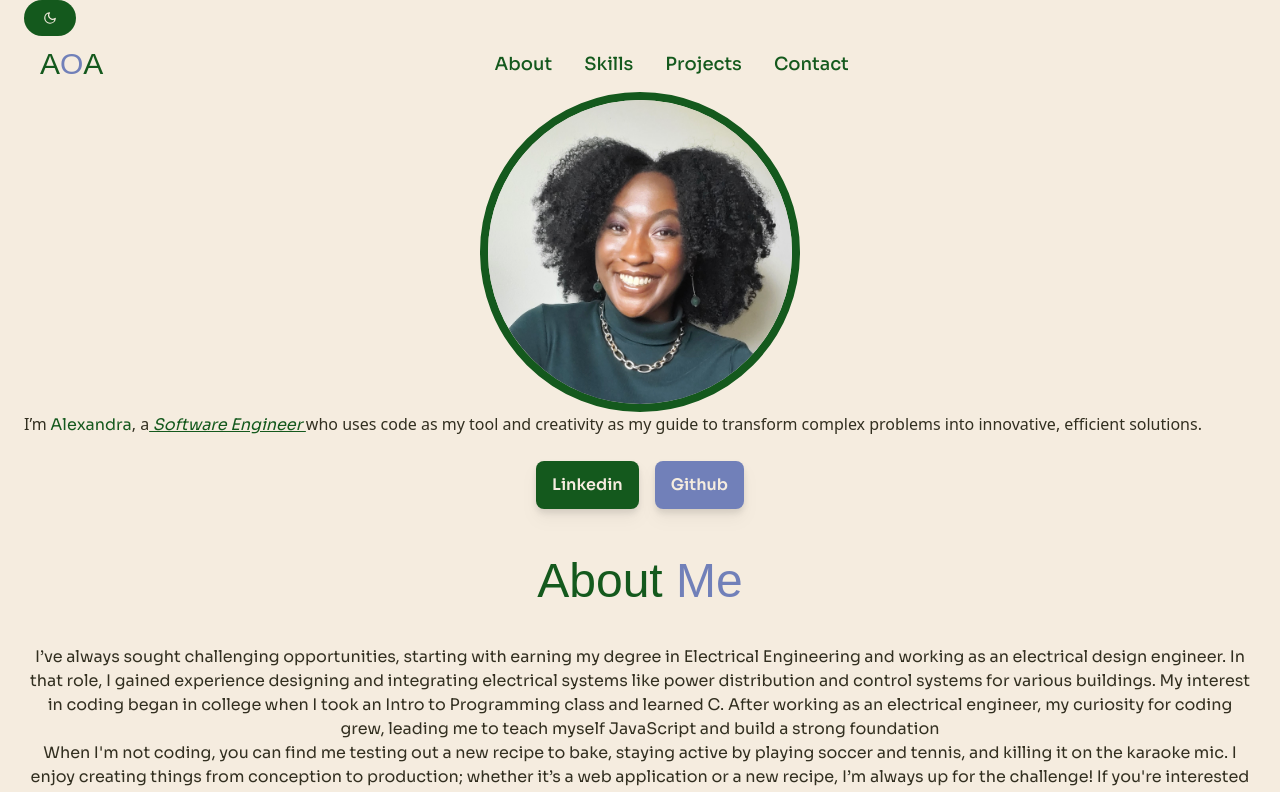
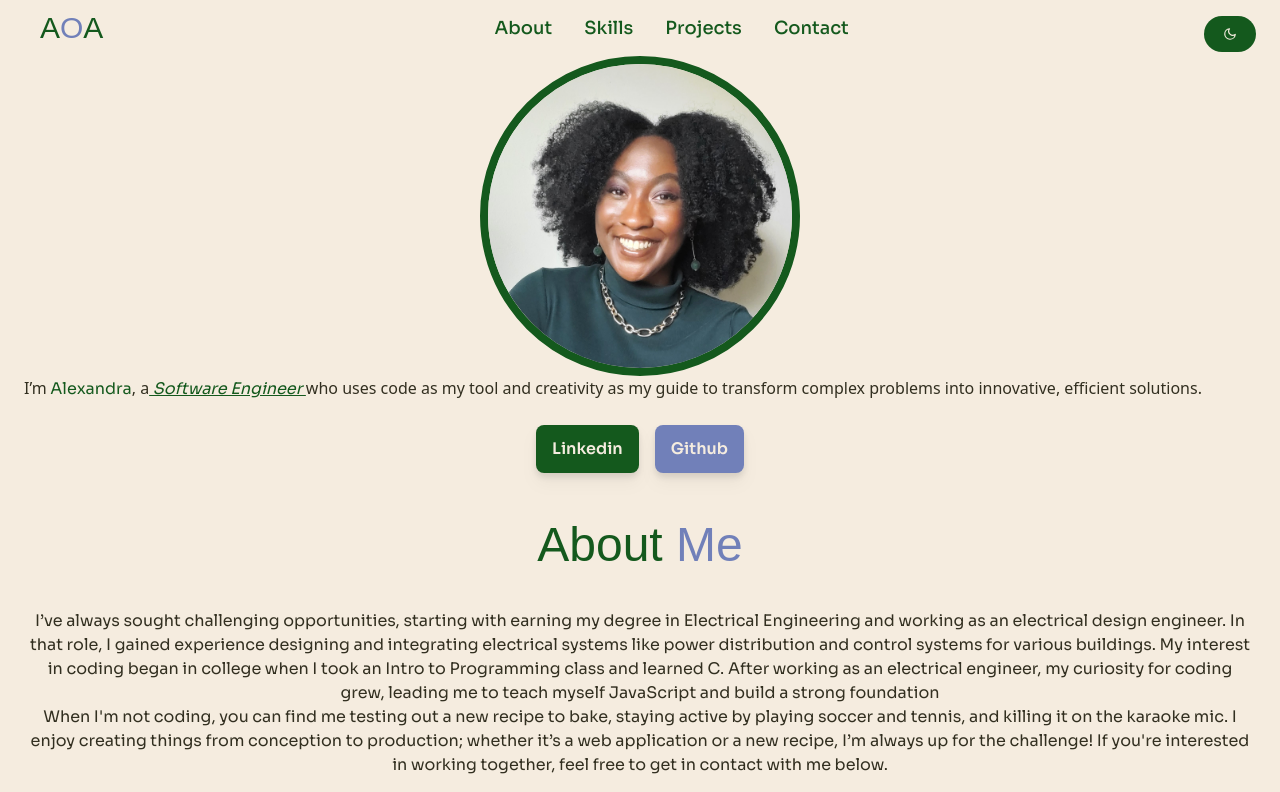
Before and after one commit to AOA19/swe-portfolio-v2, a React (Vite) app: page / in a window 1280 px wide. Shown: the top 792 px of the page. Built offline with nearby package versions, Linux system fonts and the light colour scheme; a web font is replaced by a local one.

Commit message:
Repositioned theme button

```diff
--- a/src/App.jsx
+++ b/src/App.jsx
@@ -18,18 +18,18 @@ const App = () => {
   };
 
   return (
-  <div className={`${darkMode && "dark"}`}>
+    <div className={`${darkMode && "dark"}`}>
       <main className="bg-linen dark:bg-olive px-6 pb-10">
-        <Button className="bg-irish text-linen hover:bg-sage dark:bg-mustard dark:text-olive dark:hover:bg-peach rounded-full" onClick={toggleDarkMode}>
+        <Button className="bg-irish text-linen hover:bg-sage dark:bg-mustard dark:text-olive dark:hover:bg-peach rounded-full absolute top-16 right-6 md:top-4" onClick={toggleDarkMode}>
           {darkMode ? <FiSun /> : <FiMoon />}
         </Button>
         <Navbar />
-        <Hero/>
-        <AboutMe/>
+        <Hero />
+        <AboutMe />
         <Skills />
         <Projects />
-        <ContactForm/>
-        <Footer/>
+        <ContactForm />
+        <Footer />
       </main>
     </div>
   );
```
